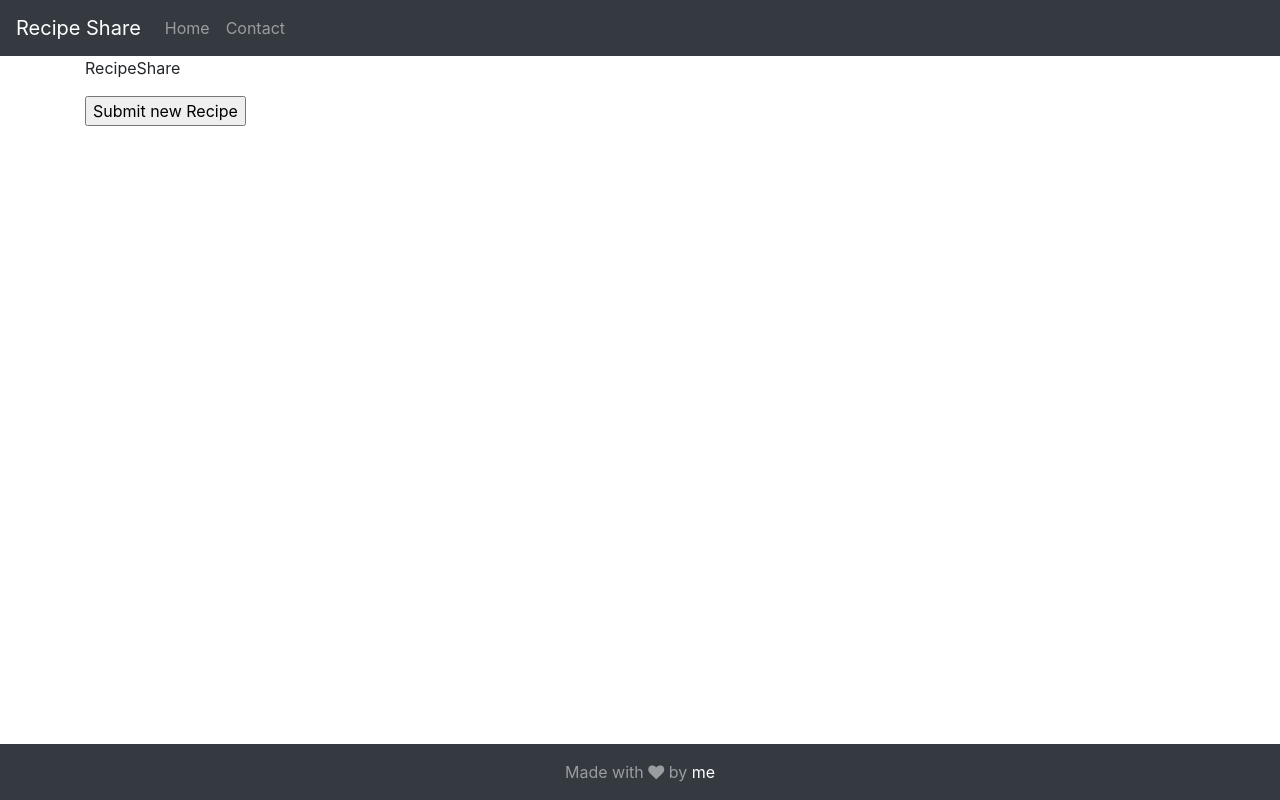
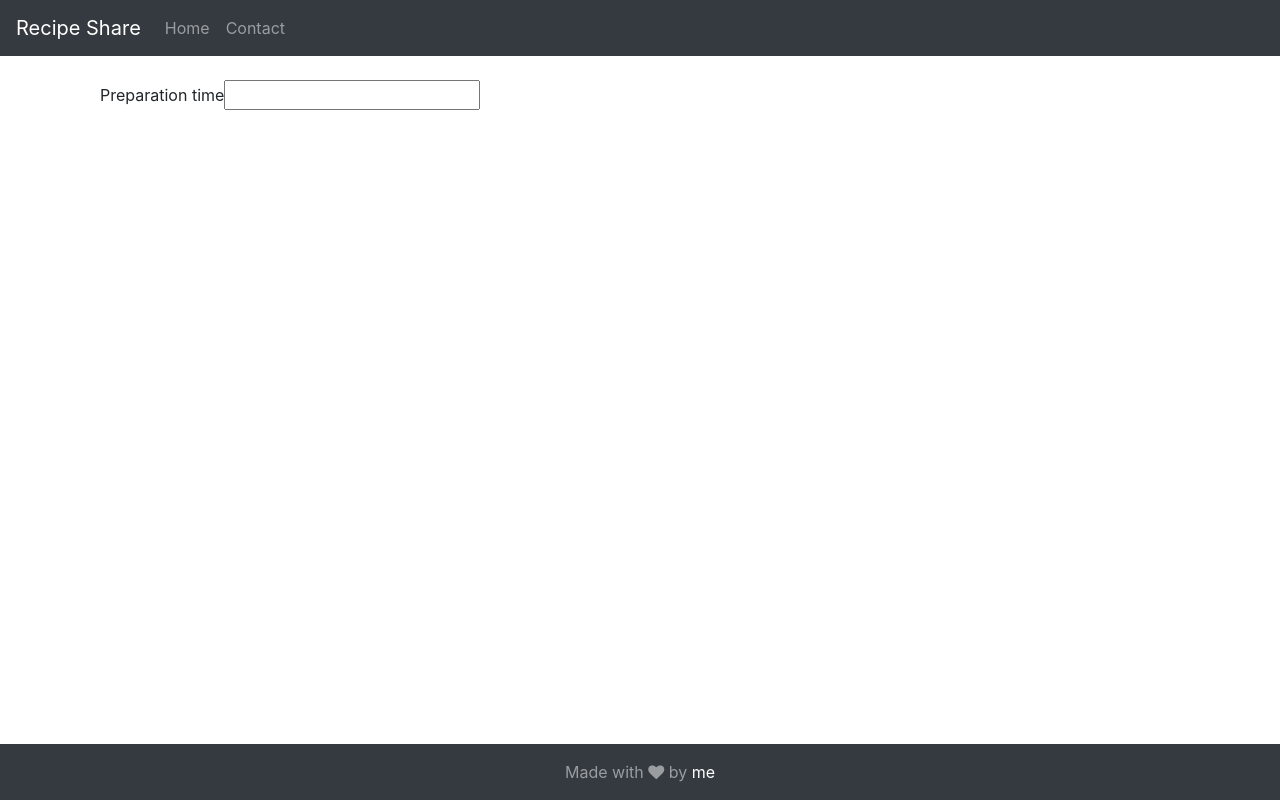
Before and after one commit to ehassah/RecipeShare, an Angular app: page /add-recipe in a window 1280 px wide. Built offline with nearby package versions, Linux system fonts and the light colour scheme.

Commit message:
fixed general route

```diff
--- a/src/app/app.component.html
+++ b/src/app/app.component.html
@@ -2,6 +2,6 @@
 
 <app-navbar></app-navbar>
 <div class="container">
-    <app-home></app-home>
+    <router-outlet></router-outlet>
 </div>
 <app-footer></app-footer>
--- a/src/app/app.module.ts
+++ b/src/app/app.module.ts
@@ -11,7 +11,7 @@ import { AddRecipeComponent } from './add-recipe/add-recipe.component';
 import { EditRecipeComponent } from './edit-recipe/edit-recipe.component';
 import { RecipeDescriptionComponent } from './recipe-description/recipe-description.component';
 
-const routes: Routes =[
+export const routes: Routes =[
   {path: '', redirectTo: '/home', pathMatch: 'full' },
   { path: 'home', component: HomeComponent },
   {path: 'contact', component: ContactComponent},
@@ -34,6 +34,7 @@ const routes: Routes =[
     RouterModule.forRoot(routes)
   ],
   providers: [],
-  bootstrap: [AppComponent]
+  bootstrap: [AppComponent],
+  exports:[RouterModule]
 })
 export class AppModule { }
--- a/src/app/home/home.component.html
+++ b/src/app/home/home.component.html
@@ -1,4 +1,4 @@
 <p>
  {{title}}
 </p>
-<a [routerLink]="['add-recipe']"><input type="button" value="Submit new Recipe"></a>
+<a routerLink='add-recipe'>Submit new Recipe</a>
--- a/src/app/navbar/navbar.component.html
+++ b/src/app/navbar/navbar.component.html
@@ -11,11 +11,11 @@
   <div class="collapse navbar-collapse">
     <ul class="navbar-nav mr-auto">
       <li class="nav-item">
-<a class="nav-link" [routerLink]="['home']">Home</a>
+<a class="nav-link" routerLink='home'>Home</a>
       </li>
 
       <li class="nav-item">
-<a class="nav-link" [routerLink]="['contact']">Contact</a>
+<a class="nav-link" routerLink='contact'>Contact</a>
       </li>
     </ul>
   </div>
--- a/src/app/navbar/navbar.component.ts
+++ b/src/app/navbar/navbar.component.ts
@@ -7,7 +7,8 @@ import { Component, OnInit } from '@angular/core';
 })
 export class NavbarComponent implements OnInit {
 
-  constructor() { }
+  constructor(
+  ) { }
 
   ngOnInit() {
   }
```
